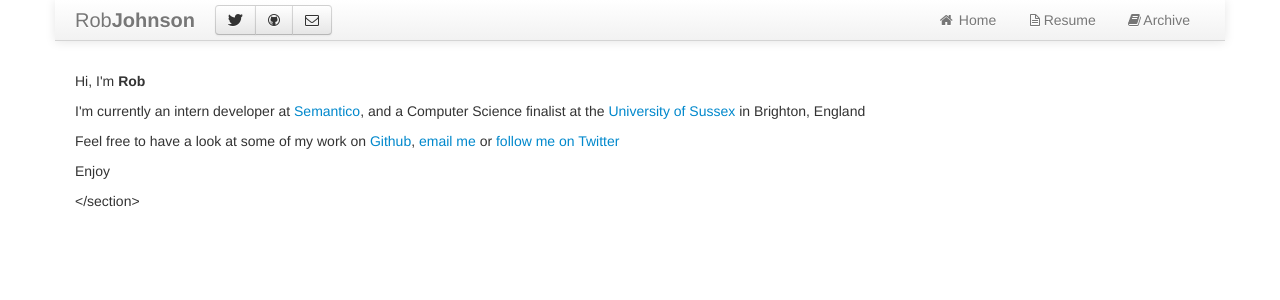
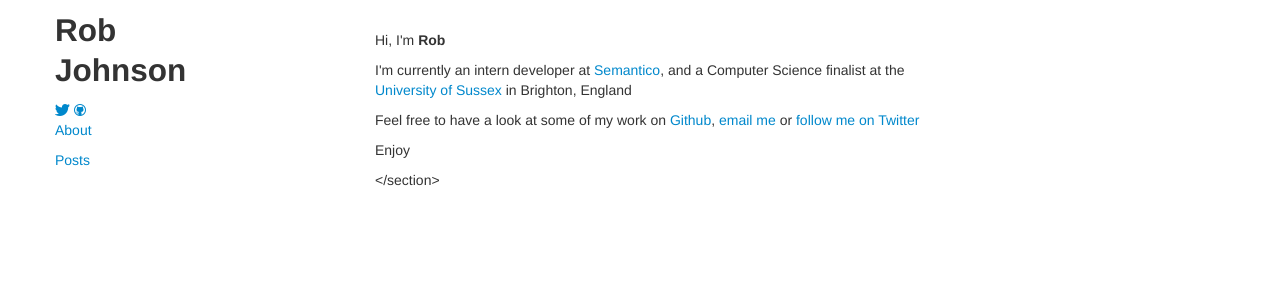
Before and after one commit to Rob-Johnson/rob-johnson.me, a Jekyll site: the page built from index.md, in a window 1280 px wide. Shown: the top 300 px of the page. Built offline with Jekyll 4.4.1, drawn with Linux system fonts in a browser that asks for light colours; Markdown is read by kramdown in place of the engine named in the settings.

Commit message:
fix layouts

```diff
--- a/_layouts/default.html
+++ b/_layouts/default.html
@@ -12,45 +12,30 @@
     <link rel="stylesheet" href="/css/bootstrap-responsive.css"/>
     <!--Font Awesome -->
     <link rel="stylesheet" href="/css/font-awesome.css"/>
-    <!--Noto Serif Font -->
-    <link rel="stylesheet" href="http://fonts.googleapis.com/css?family=Noto+Serif"/>
     <!--HomeGrown CSS -->
     <link rel="stylesheet" href="/css/home.css"/>
-    <title>{{ page.title }}</title>
   </head>
   <body>
-    <header>
     <div class="container">
-      <div class="navbar navbar-static-top">
-        <div class="navbar-inner">
-            <a class="btn btn-navbar" data-toggle="collapse" data-target=".nav-collapse">
-              <span class="icon-bar"></span>
-              <span class="icon-bar"></span>
-              <span class="icon-bar"></span>
-            </a>
-            <a class="brand" href="/index.html">Rob<b>Johnson</b></a>
-            <div class="nav nav-collapse"/>
-              <div class="btn-group">
-                <a class="btn" href="http://twitter.com/rob_johnson_"><i class="icon-twitter"></i></a>
-                <a class="btn" href="http://github.com/Rob-Johnson"><i class="icon-github"></i></a>
-                <a class="btn" href="mailto:rob@rob-johnson.me"><i class="icon-envelope"></i></a>
-              </div>
-            </div>
-            <ul class="nav pull-right">
-              <li><a href="/index.html"><i class="icon-home icon-white"></i> Home</a></li>
-              <li><a href="/resume.html"><i class="icon-file-alt"></i>Resume</a></li>
-              <li><a href="/archive.html"><i class="icon-book"></i>Archive</a></li>
-            </ul>
-          </div><!-- /.nav-collapse -->
-        </div><!-- /navbar-inner -->
-      </div><!-- /navbar -->
-    </div><!-- /.container -->
-    </header>
-    <div class="container">
-      {{ content }}
+      <div class = "span2" id="about">
+        <div class="row">
+          <h2>Rob Johnson</h2>
+          <a href="http://twitter.com/rob_johnson_"><i class="icon-twitter"></i></a>
+          <a href="http://github.com/Rob-Johnson"><i class="icon-github"></i></a>
+        </div>
+        <div class="row" id="links">
+          <p><a href="/index.html">About</a></p>
+          <p><a href="/archive.html">Posts</a></p>
+        </div>
+      </div>
+      <div class="span6 offset1" id="content"/>
+        <div class="row">
+        {{ content }}
+        </div>
+      </div>
     </div>
-    <!GA>
- <script t<script tye="text/javascript">
+  </body>
+  <script tye="text/javascript">
   var _gaq = _gaq || [];
   _gaq.push(['_setAccount', 'UA-37447984-1']);
   _gaq.push(['_setDomainName', 'rob-johnson.me']);
--- a/_layouts/post.html
+++ b/_layouts/post.html
@@ -3,9 +3,7 @@ layout: default
 ---
 
 <div class="content">
-  <div id="title">
-    <h2>{{ page.title }}</h2>
-  </div>
+  <h2 class="title"><em>{{ page.title }}</em></h2>
   <div id="post">
     {{ content }}
   </div>
```
